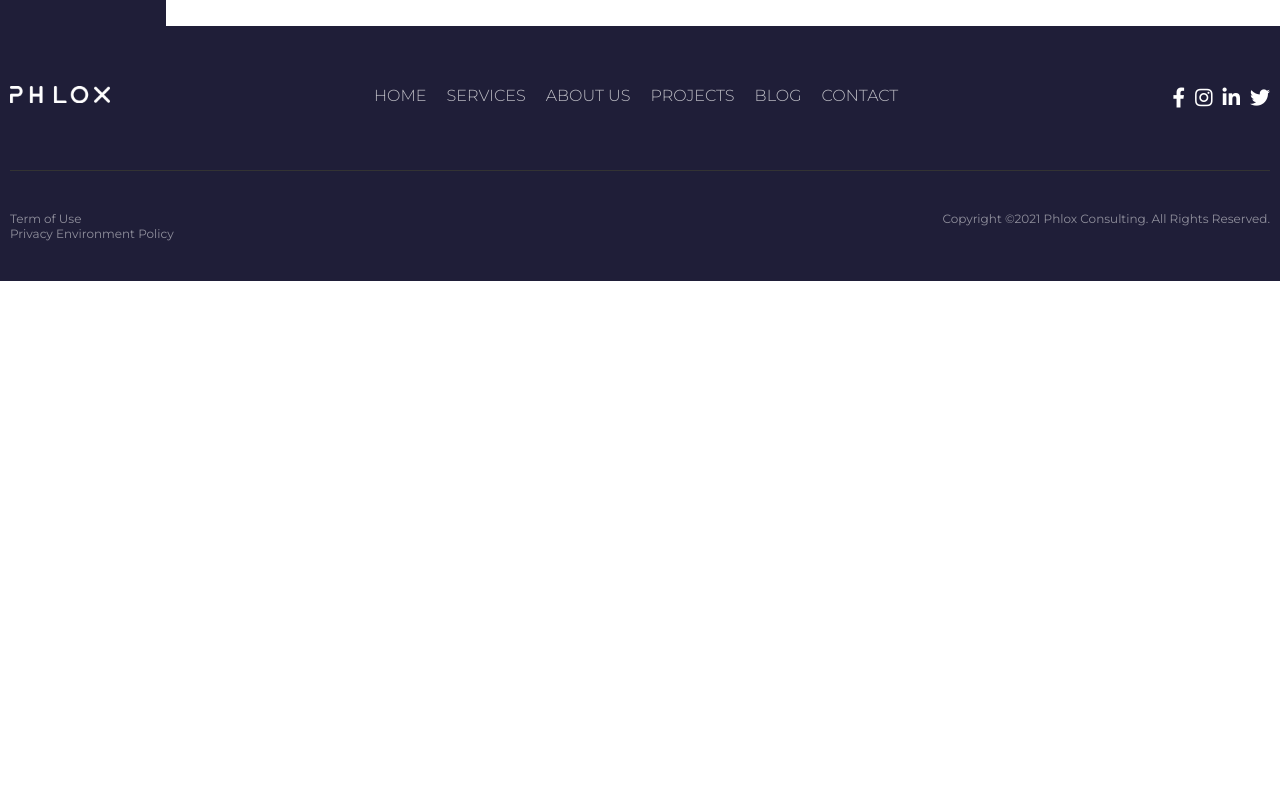
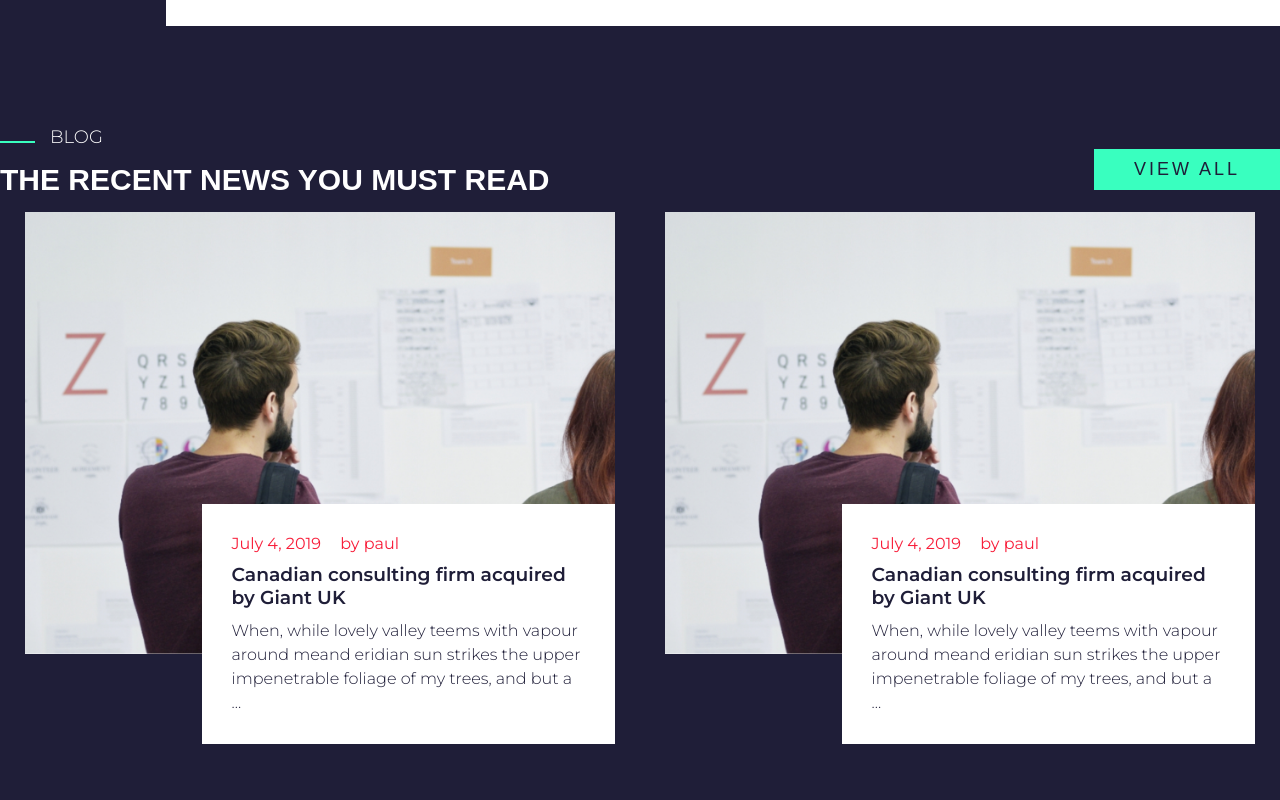
Before and after one commit to albertogaia/proj-html-vuejs, a Vue app: page / in a window 1280 px wide. Shown: the part 3940-4740 px from the top of the page. Before the commit the page ends 4221 px from the top, so only its background shows below. Built offline with nearby package versions, Linux system fonts and the light colour scheme; a web font is replaced by a local one.

Commit message:
Blog Section

```diff
--- a/src/App.vue
+++ b/src/App.vue
@@ -6,6 +6,7 @@
     <About />
     <Projects />
     <Testimonials />
+    <Blog />
     <Footer />
   </div>
 </template>
@@ -17,6 +18,7 @@
 import About from "./components/AboutUs.vue";
 import Projects from "./components/Projects.vue";
 import Testimonials from "./components/Testimonials.vue";
+import Blog from "./components/Blog.vue";
 import Footer from "./components/Footer.vue";
 
 export default {
@@ -28,6 +30,7 @@
     About,
     Projects,
     Testimonials,
+    Blog,
     Footer,
   },
 };
--- /dev/null
+++ b/src/components/Blog.vue
@@ -0,0 +1,113 @@
+<template>
+  <section id="blog" class="container px-100">
+    <div class="top-section flex">
+      <div class="section-text">
+        <span class="subtitle line-left white">Blog</span>
+        <h3 class="big-title jamjuree white">The recent News you must read</h3>
+      </div>
+      <div>
+        <button class="view-all">View All</button>
+      </div>
+    </div>
+    <div class="bottom-section">
+      <div class="card">
+        <img src="../assets/img/blog-1.jpg" alt="" class="img-card" />
+        <div class="info-card montserrat">
+          <a href="" class="text-reset dark-blue">
+            <p class="meta-data">
+              July 4, 2019 <span class="author"> by paul</span>
+            </p>
+            <h3 class="title-blog">
+              Canadian consulting firm acquired by Giant UK
+            </h3>
+            <p class="paragraph">
+              When, while lovely valley teems with vapour around meand eridian
+              sun strikes the upper impenetrable foliage of my trees, and but a
+              ...
+            </p>
+          </a>
+        </div>
+      </div>
+      <div class="card">
+        <img src="../assets/img/blog-1.jpg" alt="" class="img-card" />
+        <div class="info-card montserrat">
+          <a href="" class="text-reset dark-blue">
+            <p class="meta-data">
+              July 4, 2019 <span class="author"> by paul</span>
+            </p>
+            <h3 class="title-blog">
+              Canadian consulting firm acquired by Giant UK
+            </h3>
+            <p class="paragraph">
+              When, while lovely valley teems with vapour around meand eridian
+              sun strikes the upper impenetrable foliage of my trees, and but a
+              ...
+            </p>
+          </a>
+        </div>
+      </div>
+    </div>
+  </section>
+</template>
+
+<script>
+export default {
+  name: "Blog",
+};
+</script>
+
+<style lang="scss" scoped>
+@import "../styles/general.scss";
+
+#blog {
+  .top-section {
+    justify-content: space-between;
+    align-items: center;
+    @include button("primary");
+  }
+  .bottom-section {
+    display: flex;
+    justify-content: space-around;
+    .card {
+      width: calc(100% / 2 - 50px);
+      position: relative;
+      display: flex;
+      flex-direction: column;
+      align-items: flex-end;
+      overflow: hidden;
+
+      &:hover .info-card {
+        transform: translateY(-120px);
+        background-color: $acquamarine;
+      }
+      &:hover img {
+        transform: scale(1.1);
+        filter: blur(2px);
+      }
+      img {
+        transition: 0.8s;
+        width: 100%;
+      }
+      .info-card {
+        transition: 0.8s;
+        transform: translateY(-150px);
+        width: 70%;
+        background-color: $white;
+        padding: 5%;
+
+        .meta-data {
+          color: $red;
+          .author {
+            display: inline-block;
+            margin: 0 15px;
+          }
+        }
+        .title-blog {
+          margin: 10px 0;
+          font-weight: $bold;
+        }
+      }
+    }
+  }
+}
+</style>
```
